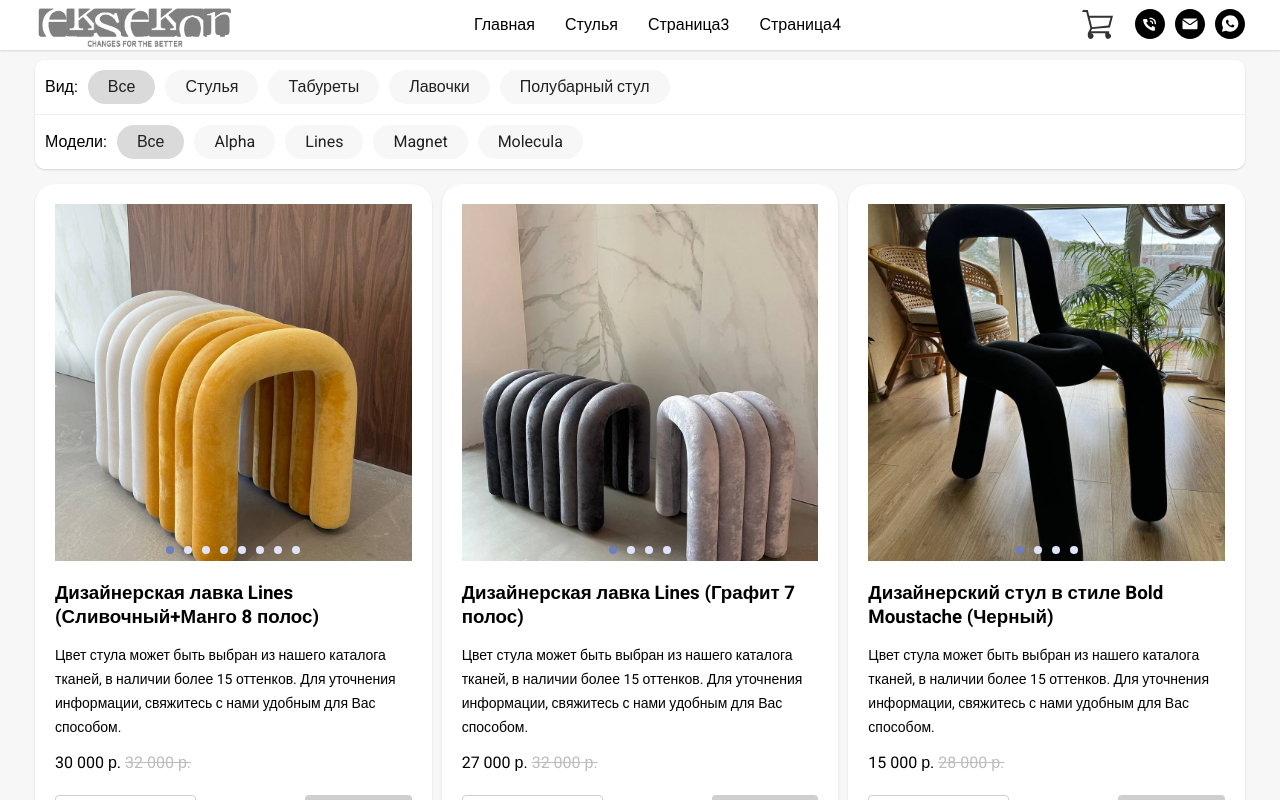
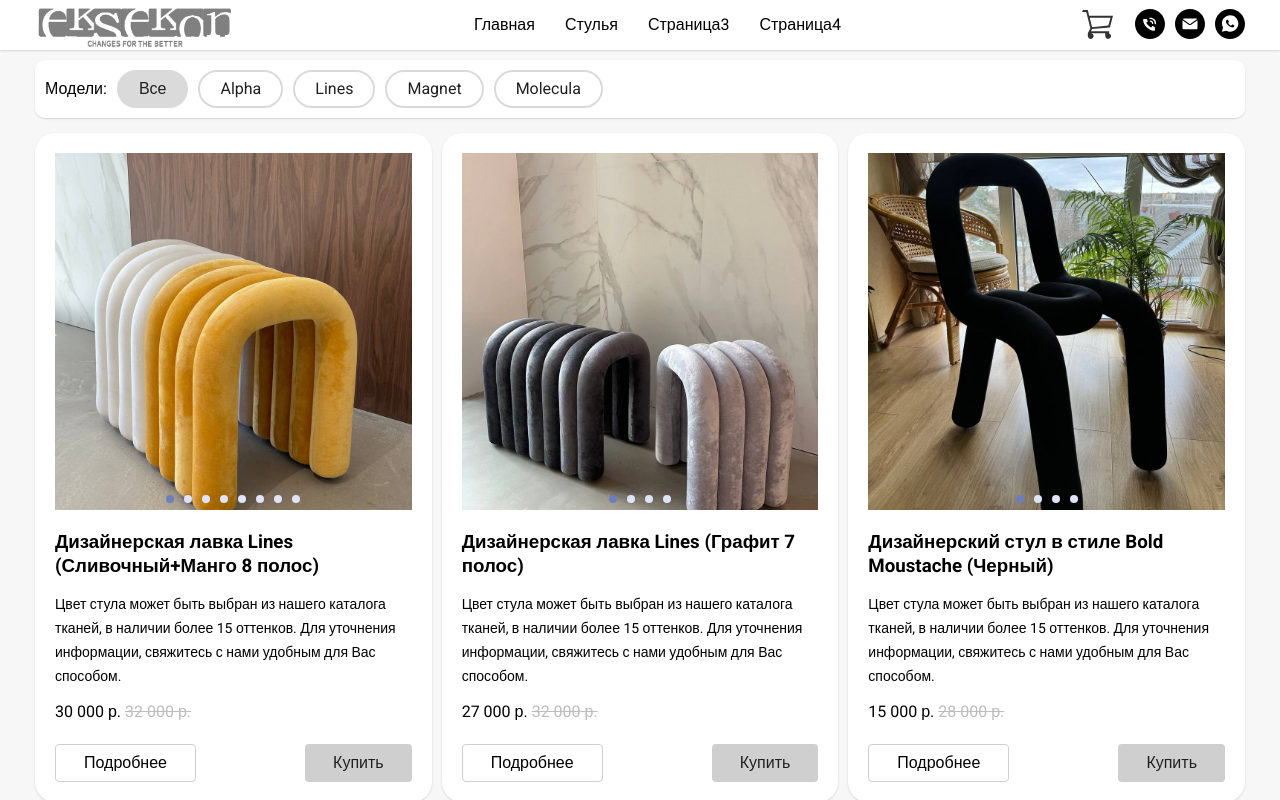
Before and after one commit to leonraz58/eksekon, a React app: page /chairs in a window 1280 px wide. Shown: the top 800 px of the page. Built offline with nearby package versions, Linux system fonts and the light colour scheme; a web font is replaced by a local one.

Commit message:
delete type filter

```diff
--- a/src/layout/chairs/chairs.tsx
+++ b/src/layout/chairs/chairs.tsx
@@ -9,7 +9,7 @@ import {useSearchParams} from "react-router-dom";
 export const Chairs = () => {
 
     const [searchParams, setSearchParams] = useSearchParams()
-    let subtypeFilter = searchParams.get('subtypeFilter') || 'all'
+    //let subtypeFilter = searchParams.get('subtypeFilter') || 'all'
     let modelFilter = searchParams.get('modelFilter') || 'all'
 
     //const [subtypeFilter, setSubtypeFilter] = useState<ChairType | 'all'>('all')
@@ -26,9 +26,9 @@ export const Chairs = () => {
     }
 
     let filteredChairs = chairs
-    if (subtypeFilter !== 'all') {
-        filteredChairs = chairs.filter(chair => chair.subtype === subtypeFilter)
-    }
+    // if (subtypeFilter !== 'all') {
+    //     filteredChairs = chairs.filter(chair => chair.subtype === subtypeFilter)
+    // }
     if (modelFilter !== 'all') {
         filteredChairs = filteredChairs.filter(chair => chair.model === modelFilter)
     }
@@ -36,7 +36,7 @@ export const Chairs = () => {
     return (
         <section className={s.section}>
             <PageContainer>
-                <Filters subtypeFilter={subtypeFilter} setSubtypeFilter={setSubtypeFilter} modelFilter={modelFilter} setModelFilter={setModelFilter} />
+                <Filters modelFilter={modelFilter} setModelFilter={setModelFilter} />
                 {modelFilter !== 'all' && <FilterPreview filter={modelFilter}/>}
                 <div className={s.cardWrapper}>
                     {filteredChairs.map(chair => {
--- a/src/layout/chairs/filters/filters.module.scss
+++ b/src/layout/chairs/filters/filters.module.scss
@@ -4,24 +4,7 @@
   border-radius: 10px;
 }
 
-.filters1plusbasket {
-  display: flex;
-  justify-content: space-between;
-  align-items: center;
-  padding-right: 10px;
-  background-color: white;
-  border-bottom: 1px solid rgba(174, 174, 174, 0.2);
-  border-radius: 10px 10px 0 0;
-
-  svg:hover {
-    path {
-      fill: var(--color-accent-500)
-    }
-
-  }
-}
-
-.filters1, .filters2 {
+.filters {
   display: flex;
   flex-wrap: wrap;
   align-items: center;
@@ -34,20 +17,16 @@
     gap: 5px
   }
 
-
-
 }
 
-.filters1 {
-  border-radius: 10px 10px 0 0;
-}
-
-.filters2 {
-  border-radius: 0 0 10px 10px;
+.filters {
+  border-radius: 10px;
 }
 
 .filter {
-  background-color: var(--color-accent-100);
+  //background-color: var(--color-accent-100);
+  background-color: inherit;
+  border: 2px solid var(--color-accent-300);
   padding: 5px 20px;
   border-radius: 30px;
   user-select: none;
@@ -60,7 +39,7 @@
 
   &:hover {
     cursor: pointer;
-    background-color: var(--color-accent-300)
+    background-color: var(--color-accent-100)
   }
 
   &:focus-within {
--- a/src/layout/chairs/filters/filters.tsx
+++ b/src/layout/chairs/filters/filters.tsx
@@ -5,24 +5,22 @@ import {Button} from "../../../components/button/button";
 import clsx from "clsx";
 
 type Props = {
-    subtypeFilter: string
-    setSubtypeFilter: (subtypeFilter: ChairType | 'all') => void;
     modelFilter: string
     setModelFilter: (modelFilter: ChairModel | 'all') => void;
 }
 
-export const Filters = ({subtypeFilter, setSubtypeFilter, modelFilter, setModelFilter }: Props) => {
+export const Filters = ({modelFilter, setModelFilter }: Props) => {
 
-    type filterList1Type = {
-        text: string, value: ChairType | 'all'
-    }
-    const filterList1:filterList1Type[] = [
-        {text: "Все", value: 'all'},
-        {text: "Стулья", value: 'chair'},
-        {text: "Табуреты", value: 'tabouret'},
-        {text: "Лавочки", value: "bench"},
-        {text: "Полубарный стул", value: 'semi-bar-chair'}
-    ]
+    // type filterList1Type = {
+    //     text: string, value: ChairType | 'all'
+    // }
+    // const filterList1:filterList1Type[] = [
+    //     {text: "Все", value: 'all'},
+    //     {text: "Стулья", value: 'chair'},
+    //     {text: "Табуреты", value: 'tabouret'},
+    //     {text: "Лавочки", value: "bench"},
+    //     {text: "Полубарный стул", value: 'semi-bar-chair'}
+    // ]
 
     type filterList2Type = {
         text: string, value: ChairModel | 'all'
@@ -39,16 +37,7 @@ export const Filters = ({subtypeFilter, setSubtypeFilter, modelFilter, setModelF
 
     return (
         <div className={s.filtersWrapper}>
-            <div className={s.filters1plusbasket}>
-                <div className={s.filters1}>
-                    <span className={s.filtersLabel}>Вид:</span>
-                    {filterList1.map((item, index) => (
-                        <Button key={index} className={clsx(s.filter, subtypeFilter === item.value && s.filterActive)} onClick={()=>setSubtypeFilter(item.value)}>{item.text}</Button>
-                    ))}
-                </div>
-            </div>
-
-            <div className={s.filters2}>
+            <div className={s.filters}>
                 <span className={s.filtersLabel}>Модели:</span>
                 {filterList2.map((item, index) => (
                     <Button key={index} className={clsx(s.filter, modelFilter === item.value && s.filterActive)} onClick={()=>setModelFilter(item.value)}>{item.text}</Button>
```
